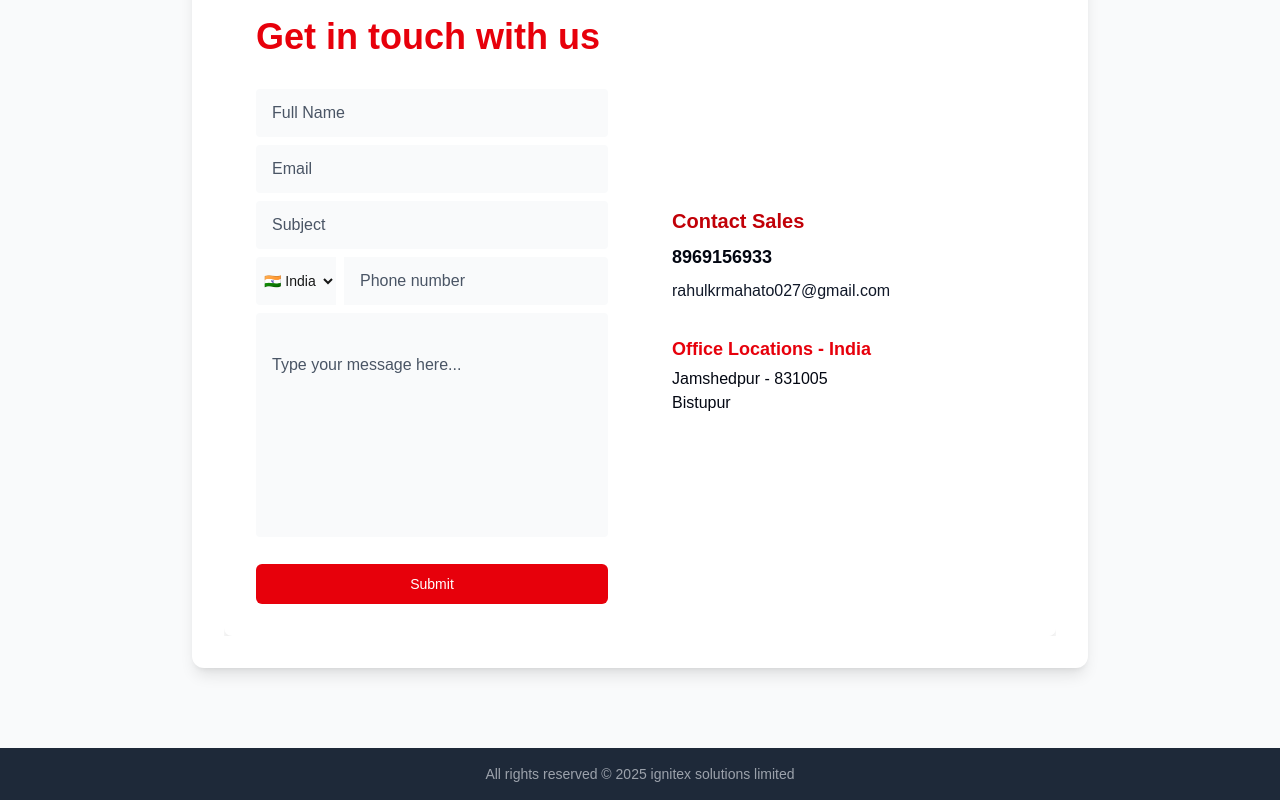
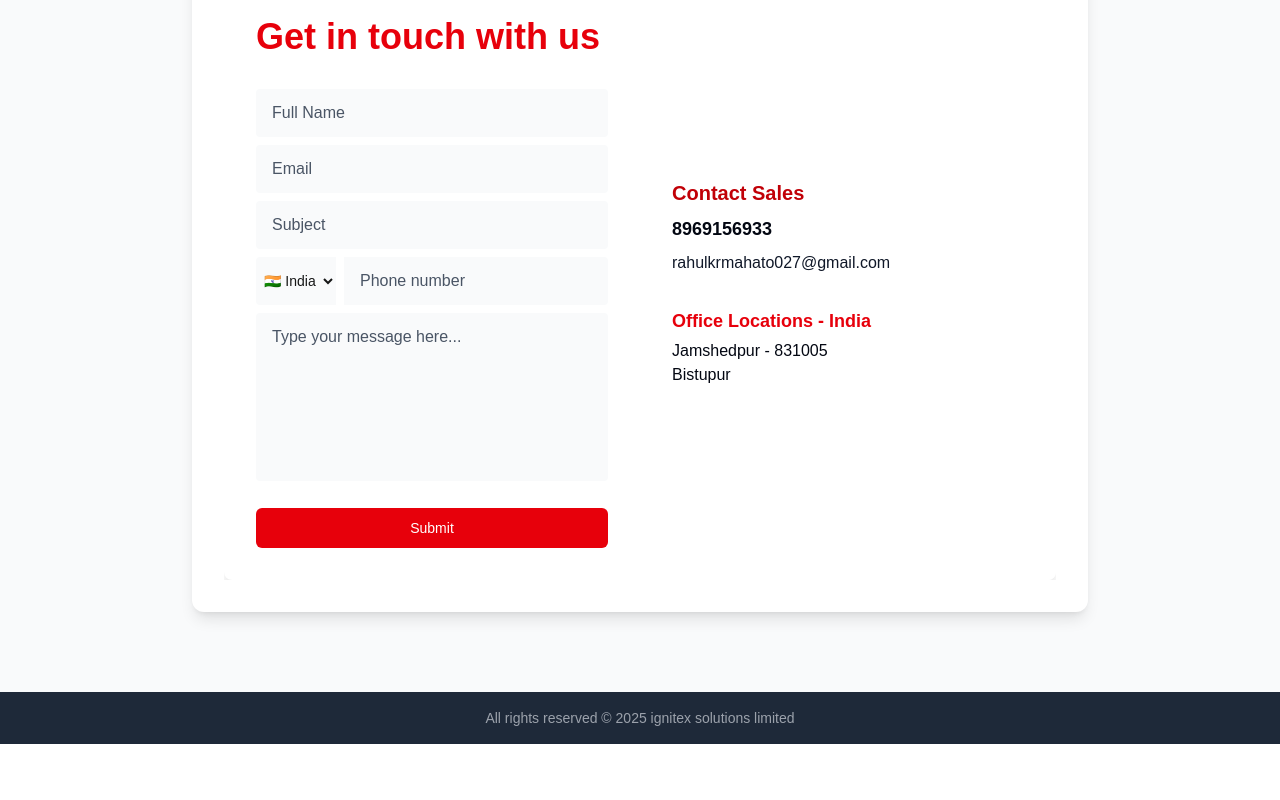
Before and after one commit to spritualrahul/IgniteX, a Next.js app in the folder my-app/: page / in a window 1280 px wide. Shown: the part 4144-4944 px from the top of the page. After the commit the page ends 4888 px from the top, so only its background shows below. Built offline with nearby package versions, Linux system fonts and the light colour scheme.

Commit message:
fixed placeholder text color visiblity issue in different screen

```diff
--- a/my-app/src/components/ContactForm.tsx
+++ b/my-app/src/components/ContactForm.tsx
@@ -56,7 +56,7 @@ export const ContactForm = () => {
                 onChange={handleChange}
                 required
                 placeholder='Full Name'
-                className="w-full max-w-md rounded px-4 py-3 bg-gray-50 focus:outline-none focus:ring-0 focus:border-gray-300 placeholder-gray-600"
+                className="w-full max-w-md rounded px-4 py-3 bg-gray-50 focus:outline-none focus:ring-0 focus:border-gray-300 placeholder-gray-600 text-gray-900"
               />
             </div>
             <div className="mb-2">
@@ -68,7 +68,7 @@ export const ContactForm = () => {
                 onChange={handleChange}
                 required
                 placeholder='Email'
-                className="w-full max-w-md rounded px-4 py-3 bg-gray-50 focus:outline-none focus:ring-0 focus:border-gray-300 placeholder-gray-600"
+                className="w-full max-w-md rounded px-4 py-3 bg-gray-50 focus:outline-none focus:ring-0 focus:border-gray-300 placeholder-gray-600 text-gray-900"
               />
             </div>
             <div className="mb-2">
@@ -80,7 +80,7 @@ export const ContactForm = () => {
                 onChange={handleChange}
                 placeholder='Subject'
                 required
-                className="w-full max-w-md rounded px-4 py-3 bg-gray-50 focus:outline-none focus:ring-0 focus:border-gray-300 placeholder-gray-600"
+                className="w-full max-w-md rounded px-4 py-3 bg-gray-50 focus:outline-none focus:ring-0 focus:border-gray-300 placeholder-gray-600 text-gray-900"
               />
             </div>
             <div className="mb-2">
@@ -117,7 +117,7 @@ export const ContactForm = () => {
                 onChange={handleChange}
                 required
                 rows={6}
-                className="w-full max-w-md rounded px-4 py-10 bg-gray-50 focus:outline-none focus:ring-0 focus:border-gray-300 resize-none placeholder-gray-600"
+                className="w-full max-w-md rounded px-4 py-3 bg-gray-50 focus:outline-none focus:ring-0 focus:border-gray-300 resize-none placeholder-gray-600 text-gray-900 min-h-[120px]"
                 placeholder="Type your message here..."
               />
             </div>
```
